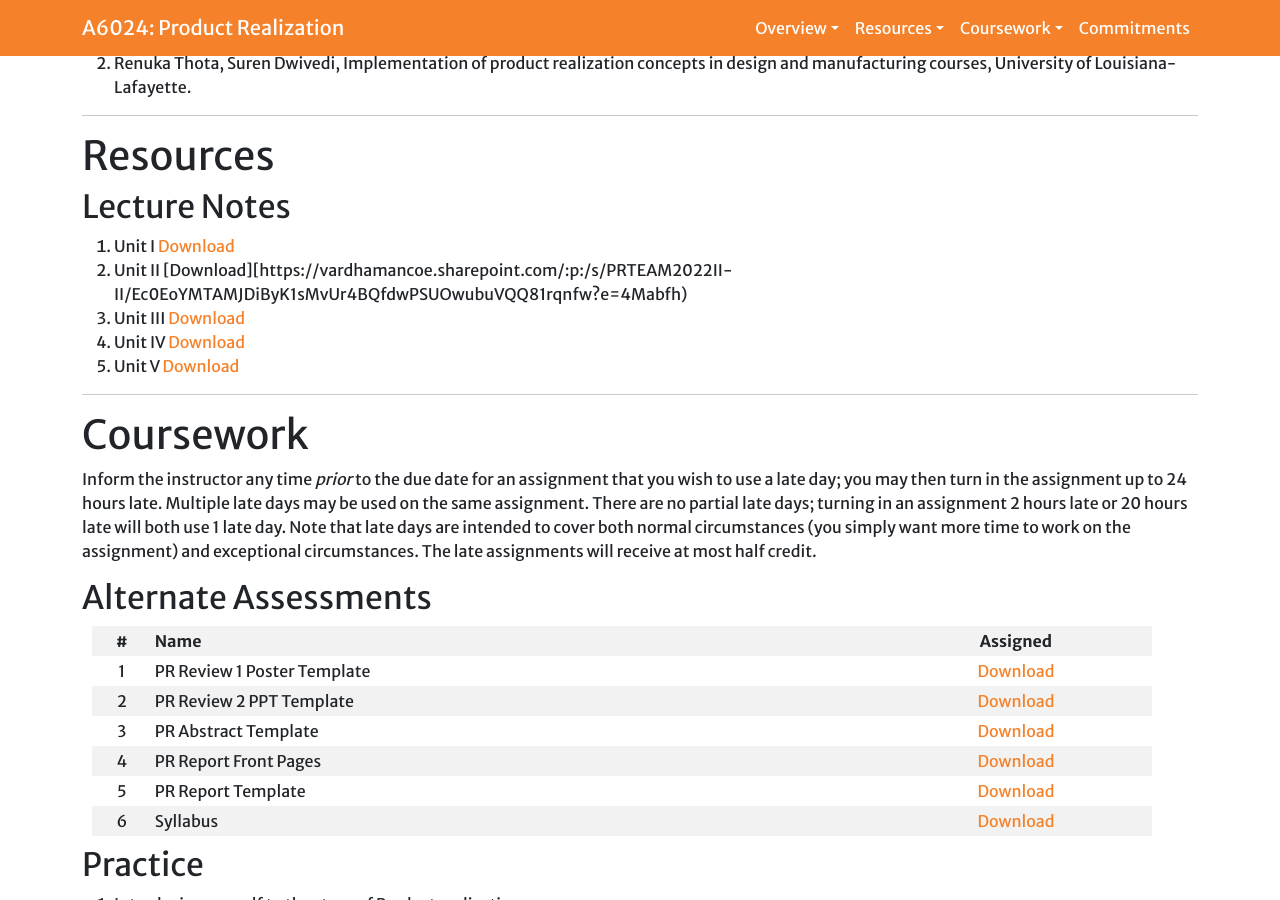
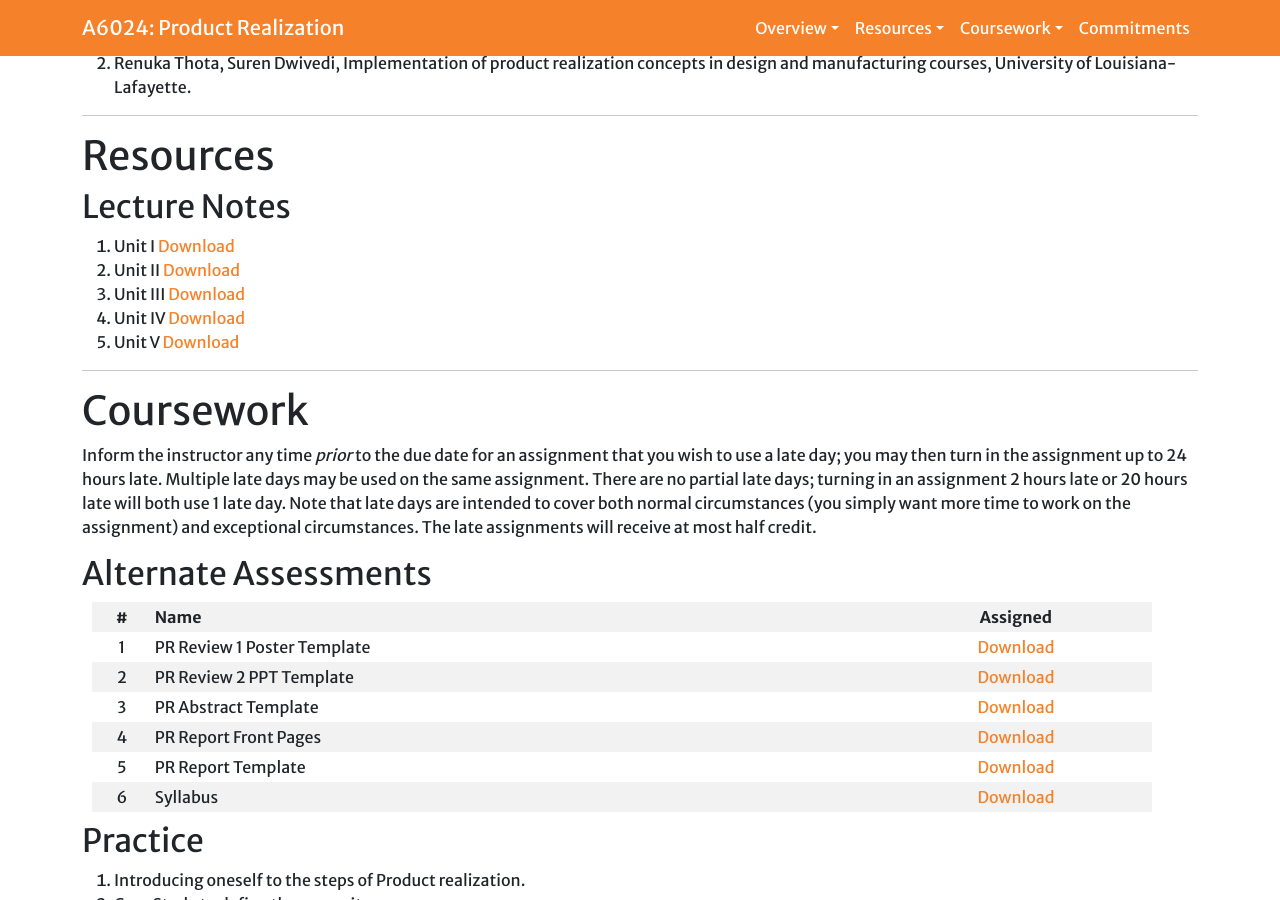
Before and after one commit to vardhaman-eee/a6024, a Jekyll site: the page built from index.md, in a window 1280 px wide and 900 px high, scrolled down 1498 px. Built offline with Jekyll 4.4.1, drawn with Linux system fonts in a browser that asks for light colours; a script that is not in the unit is left out; our own code applies the rules of GitHub Pages for plain Markdown files.

Commit message:
updated links

```diff
--- a/index.md
+++ b/index.md
@@ -56,7 +56,7 @@ A6024.5. Communicate the process of converting an idea to physical product to th
 ## <a name="lecturenotes">Lecture Notes</a>
 
 1. Unit I [Download](https://vardhamancoe.sharepoint.com/:p:/s/PRTEAM2022II-II/ER3xFGi395dGldUWKMiS16QBB0I6b0gLa4rJyIRAC71KuA?e=sgER4k)
-2. Unit II [Download][https://vardhamancoe.sharepoint.com/:p:/s/PRTEAM2022II-II/Ec0EoYMTAMJDiByK1sMvUr4BQfdwPSUOwubuVQQ81rqnfw?e=4Mabfh)
+2. Unit II [Download](https://vardhamancoe.sharepoint.com/:p:/s/PRTEAM2022II-II/Ec0EoYMTAMJDiByK1sMvUr4BQfdwPSUOwubuVQQ81rqnfw?e=4Mabfh)
 3. Unit III [Download](https://vardhamancoe.sharepoint.com/:p:/s/PRTEAM2022II-II/EaCsyzwes6dHqLpgRc7dcIIB890104FcUWr-ROqpHLmQEA?e=1aBrds)
 4. Unit IV [Download](https://vardhamancoe.sharepoint.com/:p:/s/PRTEAM2022II-II/EXd5IrtsyvdBg5LOD8QQ44kBldjPq8HY7U17osrPOtH86Q?e=ft6RVA)
 5. Unit V [Download](https://vardhamancoe.sharepoint.com/:b:/s/PRTEAM2022II-II/EXr0_Ct6WC5NgBgTEMpsspUBFQhVYQ6Il0GqrLSjonT3-A?e=YWuEk2)
```
